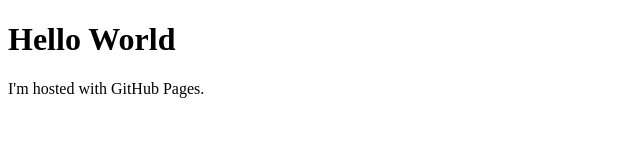
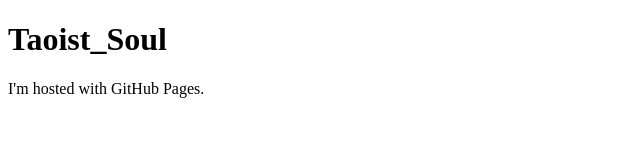
Before and after one commit to Soul6314/soul6314.github.io, a plain HTML site: page index.html in a window 1280 px wide. Shown: the whole page, without its empty margins (0-640 px from the left). Drawn offline with Linux system fonts and the light colour scheme.

Commit message:
Update index.html

```diff
--- a/index.html
+++ b/index.html
@@ -1,7 +1,7 @@
 <!DOCTYPE html>
 <html>
 <body>
-<h1>Hello World</h1>
+<h1>Taoist_Soul</h1>
 <p>I'm hosted with GitHub Pages.</p>
 </body>
 </html>
```
